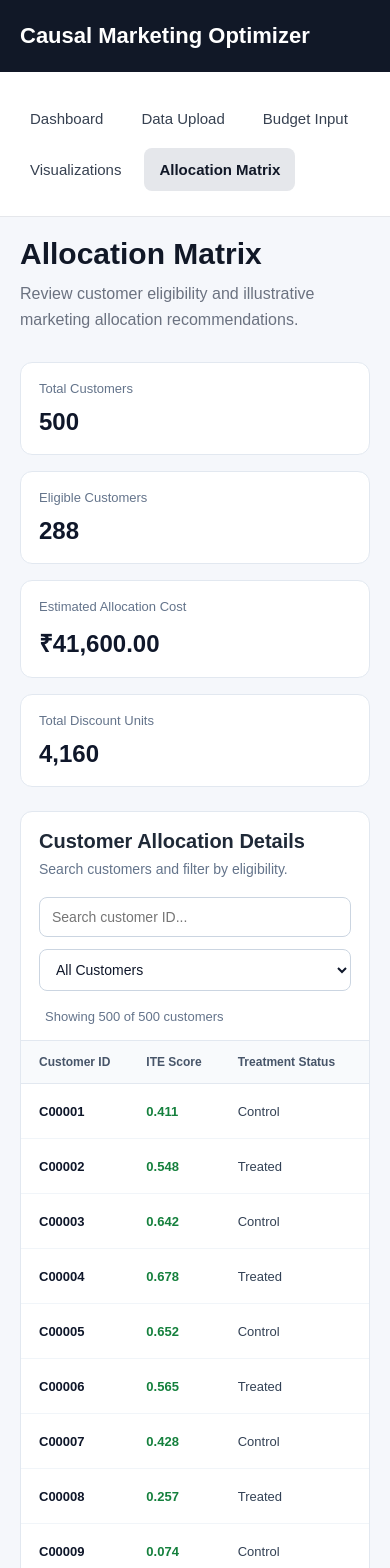
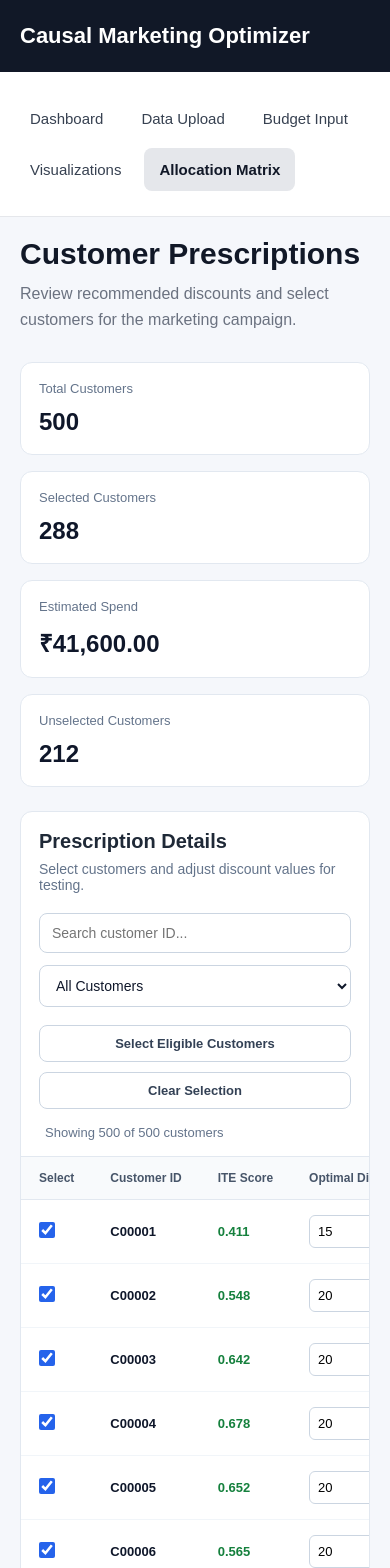
Before and after one commit to priyanshi-sahu05/EconoCausal, a React app in the folder frontend/: page /allocation in a window 390 px wide. Shown: the top 1568 px of the page. Built offline with nearby package versions, Linux system fonts and the light colour scheme; the HTML template or start-up script is replaced by a standard one.

Commit message:
Add customer prescription table and discount selection

```diff
--- a/frontend/src/data/allocationResults.js
+++ b/frontend/src/data/allocationResults.js
@@ -11,24 +11,20 @@ const allocationResults = Array.from(
       ).toFixed(3)
     );
 
-    const treatment = customerNumber % 2 === 0 ? 1 : 0;
-
     const recommendedDiscount =
       ite >= 0.5 ? 20 :
       ite >= 0.3 ? 15 :
       ite > 0 ? 10 : 0;
 
-    const estimatedCost = Number(
-      (recommendedDiscount * 10).toFixed(2)
-    );
+    const estimatedCost = recommendedDiscount * 10;
 
     return {
       customerId: `C${String(customerNumber).padStart(5, "0")}`,
       ite,
-      treatment,
       recommendedDiscount,
       estimatedCost,
-      eligible: ite > 0
+      eligible: ite > 0,
+      selected: ite > 0
     };
   }
 );
--- a/frontend/src/index.css
+++ b/frontend/src/index.css
@@ -932,3 +932,56 @@ display: none;
     padding: 18px;
   }
 }
+.prescription-actions {
+  display: flex;
+  flex-wrap: wrap;
+  gap: 10px;
+  padding: 0 24px 16px;
+}
+
+.prescription-actions button {
+  padding: 10px 16px;
+  border: 1px solid #cbd5e1;
+  border-radius: 8px;
+  background: #ffffff;
+  color: #334155;
+  font-size: 13px;
+  font-weight: 600;
+  cursor: pointer;
+}
+
+.prescription-actions button:hover {
+  background: #f1f5f9;
+}
+
+.discount-input {
+  width: 85px;
+  box-sizing: border-box;
+  padding: 8px;
+  border: 1px solid #cbd5e1;
+  border-radius: 6px;
+  background: #ffffff;
+  font-size: 13px;
+}
+
+.discount-input:focus {
+  outline: 2px solid #bfdbfe;
+  border-color: #3b82f6;
+}
+
+.allocation-table input[type="checkbox"] {
+  width: 16px;
+  height: 16px;
+  accent-color: #2563eb;
+  cursor: pointer;
+}
+
+@media (max-width: 640px) {
+  .prescription-actions {
+    padding: 0 18px 16px;
+  }
+
+  .prescription-actions button {
+    width: 100%;
+  }
+}
--- a/frontend/src/pages/AllocationMatrix.jsx
+++ b/frontend/src/pages/AllocationMatrix.jsx
@@ -4,51 +4,43 @@ import allocationResults from "../data/allocationResults";
 function AllocationMatrix() {
   const [searchTerm, setSearchTerm] = useState("");
   const [eligibilityFilter, setEligibilityFilter] = useState("all");
+  const [prescriptions, setPrescriptions] = useState(
+    allocationResults
+  );
 
   const filteredResults = useMemo(() => {
     const normalizedSearch = searchTerm.trim().toLowerCase();
 
-    return allocationResults.filter((customer) => {
+    return prescriptions.filter((customer) => {
       const matchesSearch = customer.customerId
         .toLowerCase()
         .includes(normalizedSearch);
 
-      let matchesEligibility = true;
-
-      if (eligibilityFilter === "eligible") {
-        matchesEligibility = customer.eligible;
-      }
-
-      if (eligibilityFilter === "ineligible") {
-        matchesEligibility = !customer.eligible;
-      }
+      const matchesEligibility =
+        eligibilityFilter === "all" ||
+        (eligibilityFilter === "eligible" && customer.eligible) ||
+        (eligibilityFilter === "ineligible" && !customer.eligible);
 
       return matchesSearch && matchesEligibility;
     });
-  }, [searchTerm, eligibilityFilter]);
+  }, [prescriptions, searchTerm, eligibilityFilter]);
 
   const summary = useMemo(() => {
-    const eligibleCustomers = allocationResults.filter(
-      (customer) => customer.eligible
+    const selectedCustomers = prescriptions.filter(
+      (customer) => customer.selected
     );
 
-    const totalEstimatedCost = eligibleCustomers.reduce(
+    const totalEstimatedCost = selectedCustomers.reduce(
       (total, customer) => total + customer.estimatedCost,
       0
     );
 
-    const totalDiscount = eligibleCustomers.reduce(
-      (total, customer) => total + customer.recommendedDiscount,
-      0
-    );
-
     return {
-      totalCustomers: allocationResults.length,
-      eligibleCustomers: eligibleCustomers.length,
-      totalEstimatedCost,
-      totalDiscount
+      totalCustomers: prescriptions.length,
+      selectedCustomers: selectedCustomers.length,
+      totalEstimatedCost
     };
-  }, []);
+  }, [prescriptions]);
 
   const formatAmount = (value) =>
     new Intl.NumberFormat("en-IN", {
@@ -57,42 +49,85 @@ function AllocationMatrix() {
       maximumFractionDigits: 2
     }).format(value);
 
+  const toggleSelection = (customerId) => {
+    setPrescriptions((previous) =>
+      previous.map((customer) =>
+        customer.customerId === customerId
+          ? { ...customer, selected: !customer.selected }
+          : customer
+      )
+    );
+  };
+
+  const updateDiscount = (customerId, discountValue) => {
+    const discount = Number(discountValue);
+
+    if (!Number.isFinite(discount) || discount < 0 || discount > 100) {
+      return;
+    }
+
+    setPrescriptions((previous) =>
+      previous.map((customer) =>
+        customer.customerId === customerId
+          ? {
+              ...customer,
+              recommendedDiscount: discount,
+              estimatedCost: discount * 10,
+              selected: discount > 0
+            }
+          : customer
+      )
+    );
+  };
+
+  const selectEligibleCustomers = () => {
+    setPrescriptions((previous) =>
+      previous.map((customer) => ({
+        ...customer,
+        selected: customer.eligible
+      }))
+    );
+  };
+
+  const clearSelection = () => {
+    setPrescriptions((previous) =>
+      previous.map((customer) => ({
+        ...customer,
+        selected: false
+      }))
+    );
+  };
+
   return (
     <div className="allocation-page">
       <div className="page-header">
-        <h1>Allocation Matrix</h1>
+        <h1>Customer Prescriptions</h1>
         <p>
-          Review customer eligibility and illustrative
-          marketing allocation recommendations.
+          Review recommended discounts and select customers
+          for the marketing campaign.
         </p>
       </div>
 
       <div className="allocation-summary">
         <div className="allocation-summary-card">
           <span>Total Customers</span>
-          <strong>
-            {summary.totalCustomers.toLocaleString()}
-          </strong>
+          <strong>{summary.totalCustomers}</strong>
         </div>
 
         <div className="allocation-summary-card">
-          <span>Eligible Customers</span>
-          <strong>
-            {summary.eligibleCustomers.toLocaleString()}
-          </strong>
+          <span>Selected Customers</span>
+          <strong>{summary.selectedCustomers}</strong>
         </div>
 
         <div className="allocation-summary-card">
-          <span>Estimated Allocation Cost</span>
-          <strong>
-            {formatAmount(summary.totalEstimatedCost)}
-          </strong>
+          <span>Estimated Spend</span>
+          <strong>{formatAmount(summary.totalEstimatedCost)}</strong>
         </div>
 
         <div className="allocation-summary-card">
-          <span>Total Discount Units</span>
+          <span>Unselected Customers</span>
           <strong>
-            {summary.totalDiscount.toLocaleString()}
+            {summary.totalCustomers - summary.selectedCustomers}
           </strong>
         </div>
       </div>
@@ -100,9 +135,9 @@ function AllocationMatrix() {
       <div className="allocation-table-card">
         <div className="allocation-table-header">
           <div>
-            <h2>Customer Allocation Details</h2>
+            <h2>Prescription Details</h2>
             <p>
-              Search customers and filter by eligibility.
+              Select customers and adjust discount values for testing.
             </p>
           </div>
 
@@ -111,9 +146,7 @@ function AllocationMatrix() {
               type="search"
               placeholder="Search customer ID..."
               value={searchTerm}
-              onChange={(event) =>
-                setSearchTerm(event.target.value)
-              }
+              onChange={(event) => setSearchTerm(event.target.value)}
               aria-label="Search customer ID"
             />
 
@@ -122,7 +155,7 @@ function AllocationMatrix() {
               onChange={(event) =>
                 setEligibilityFilter(event.target.value)
               }
-              aria-label="Filter customer eligibility"
+              aria-label="Filter eligibility"
             >
               <option value="all">All Customers</option>
               <option value="eligible">Eligible</option>
@@ -131,19 +164,28 @@ function AllocationMatrix() {
           </div>
         </div>
 
+        <div className="prescription-actions">
+          <button type="button" onClick={selectEligibleCustomers}>
+            Select Eligible Customers
+          </button>
+
+          <button type="button" onClick={clearSelection}>
+            Clear Selection
+          </button>
+        </div>
+
         <div className="allocation-result-count">
-          Showing {filteredResults.length.toLocaleString()} of{" "}
-          {summary.totalCustomers.toLocaleString()} customers
+          Showing {filteredResults.length} of {summary.totalCustomers} customers
         </div>
 
         <div className="allocation-table-wrapper">
           <table className="allocation-table">
             <thead>
               <tr>
+                <th>Select</th>
                 <th>Customer ID</th>
                 <th>ITE Score</th>
-                <th>Treatment Status</th>
-                <th>Recommended Discount</th>
+                <th>Optimal Discount (%)</th>
                 <th>Estimated Cost</th>
                 <th>Eligibility</th>
               </tr>
@@ -153,6 +195,17 @@ function AllocationMatrix() {
               {filteredResults.length > 0 ? (
                 filteredResults.map((customer) => (
                   <tr key={customer.customerId}>
+                    <td>
+                      <input
+                        type="checkbox"
+                        checked={customer.selected}
+                        onChange={() =>
+                          toggleSelection(customer.customerId)
+                        }
+                        aria-label={`Select ${customer.customerId}`}
+                      />
+                    </td>
+
                     <td className="customer-id">
                       {customer.customerId}
                     </td>
@@ -172,18 +225,24 @@ function AllocationMatrix() {
                     </td>
 
                     <td>
-                      {customer.treatment === 1
-                        ? "Treated"
-                        : "Control"}
+                      <input
+                        className="discount-input"
+                        type="number"
+                        min="0"
+                        max="100"
+                        step="5"
+                        value={customer.recommendedDiscount}
+                        onChange={(event) =>
+                          updateDiscount(
+                            customer.customerId,
+                            event.target.value
+                          )
+                        }
+                        aria-label={`Discount for ${customer.customerId}`}
+                      />
                     </td>
 
-                    <td>
-                      {customer.recommendedDiscount}%
-                    </td>
-
-                    <td>
-                      {formatAmount(customer.estimatedCost)}
-                    </td>
+                    <td>{formatAmount(customer.estimatedCost)}</td>
 
                     <td>
                       <span
@@ -193,9 +252,7 @@ function AllocationMatrix() {
                             : "eligibility-badge ineligible"
                         }
                       >
-                        {customer.eligible
-                          ? "Eligible"
-                          : "Ineligible"}
+                        {customer.eligible ? "Eligible" : "Ineligible"}
                       </span>
                     </td>
                   </tr>
@@ -213,11 +270,10 @@ function AllocationMatrix() {
       </div>
 
       <div className="allocation-note">
-        <strong>Note:</strong> The current allocation values
-        are generated for UI testing. They are not produced
-        by the causal optimization backend. The cost calculation
-        is illustrative and should be replaced with the actual
-        campaign budget and discount-cost formula.
+        <strong>Development note:</strong> Discount values and costs are
+        illustrative. This page does not yet enforce a campaign budget
+        constraint or calculate optimal discounts using the causal
+        optimization backend.
       </div>
     </div>
   );
```
